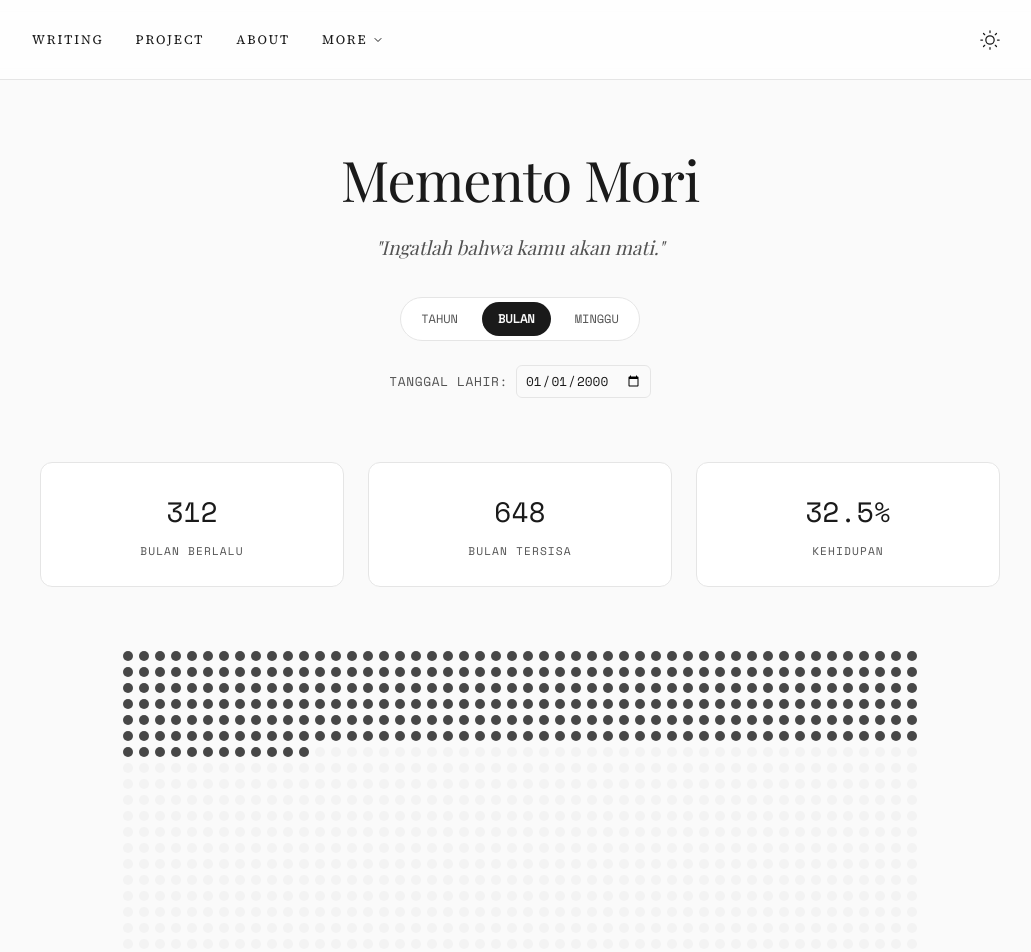
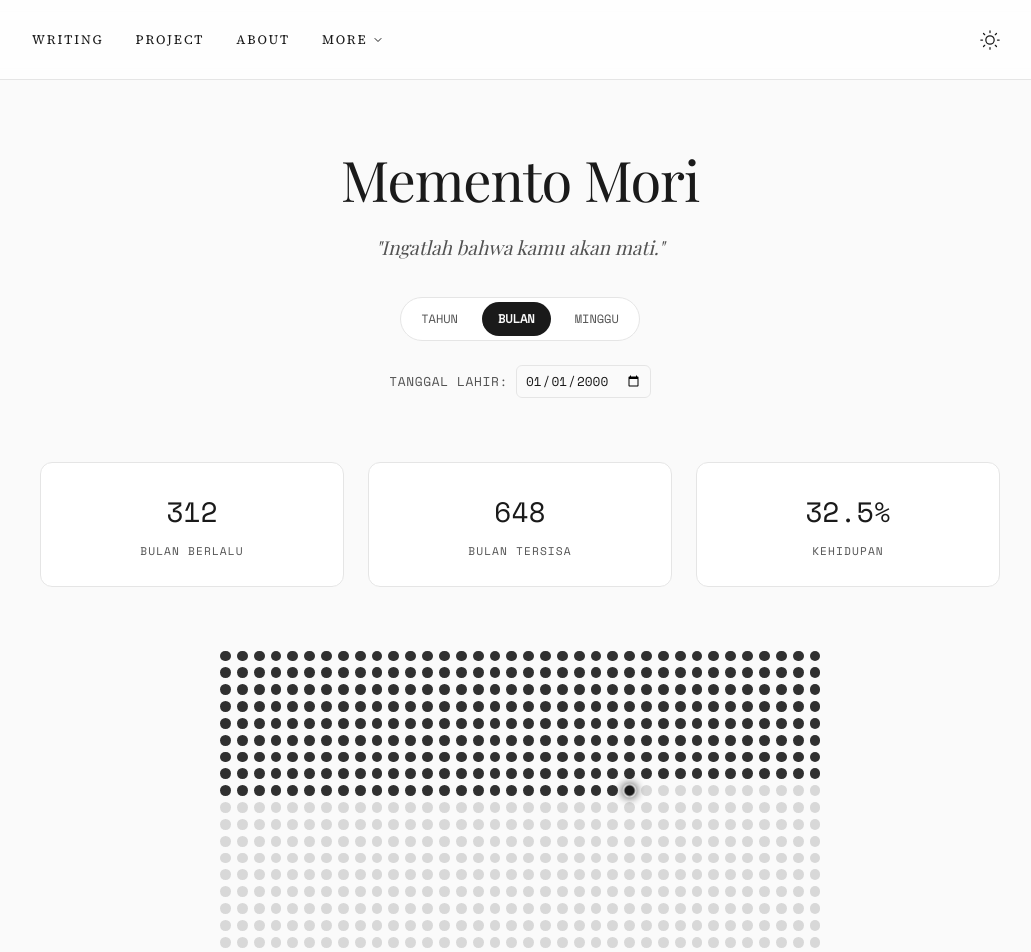
Before and after one commit to muhammadfaza16/muhammadfaza16.github.io, a Next.js app: page /time in a window 1280 px wide. Shown: the top 952 px of the page, without its empty margins (120-1151 px from the left). Built offline with nearby package versions, Linux system fonts and the light colour scheme; a web font is replaced by a local one.

Commit message:
Enhance clock UI with Memento Mori hint

```diff
--- a/src/app/time/page.tsx
+++ b/src/app/time/page.tsx
@@ -280,18 +280,41 @@ export default function TimePage() {
                 {/* Grid Visualization */}
                 <div style={{
                     marginBottom: "6rem",
-                    textAlign: "center"
+                    textAlign: "center",
+                    display: "flex",
+                    justifyContent: "center"
                 }}>
                     <div style={{
-                        display: "flex",
-                        flexWrap: "wrap",
-                        justifyContent: "center",
+                        display: "grid",
+                        gridTemplateColumns: viewMode === 'years'
+                            ? "repeat(10, 1fr)"
+                            : (viewMode === 'months' ? "repeat(auto-fit, minmax(8px, 1fr))" : "repeat(auto-fit, minmax(4px, 1fr))"),
+                        // Specific overrides for smoother layouts at different sizes
+                        ...(viewMode === 'months' && { gridTemplateColumns: "repeat(36, 1fr)" }),
                         gap: viewMode === 'years' ? "12px" : (viewMode === 'months' ? "6px" : "3px"),
-                        margin: "0 auto",
-                        maxWidth: viewMode === 'weeks' ? "100%" : "50rem"
-                    }}>
+                        maxWidth: viewMode === 'years' ? "350px" : (viewMode === 'months' ? "600px" : "100%"),
+                        width: "100%",
+                        // Mobile responsiveness overrides via media queries could be handled in CSS,
+                        // but inline styles are used here for simplicity.
+                        // For 'months', 36 cols is wide, might need media query logic if purely inline.
+                        // Let's use a simpler auto-fill strategy for months if strict grid causes overflow issues on mobile,
+                        // BUT user wanted "clearer". 36 cols = 3 years per row.
+                    }}
+                        className={viewMode === 'months' ? "months-grid" : ""}
+                    >
+                        {/* Inject style for mobile responsiveness for the complex grids */}
+                        <style jsx>{`
+                            @media (max-width: 640px) {
+                                .months-grid {
+                                    grid-template-columns: repeat(12, 1fr) !important;
+                                }
+                            }
+                        `}</style>
+
                         {Array.from({ length: totalUnits }).map((_, i) => {
                             const isLived = i < unitsLived;
+                            const isCurrent = i === unitsLived;
+
                             // Calculate dates based on view mode
                             let startDate, endDate;
                             if (viewMode === 'weeks') {
@@ -316,14 +339,21 @@ export default function TimePage() {
                                     key={i}
                                     title={`Usia ${age} | ${formatDate(startDate)}`}
                                     style={{
-                                        width: viewMode === 'years' ? "24px" : (viewMode === 'months' ? "10px" : "4px"),
-                                        height: viewMode === 'years' ? "24px" : (viewMode === 'months' ? "10px" : "4px"),
+                                        width: "100%",
+                                        aspectRatio: "1/1",
                                         borderRadius: "50%",
-                                        backgroundColor: isLived ? "var(--foreground)" : "var(--border)",
-                                        opacity: isLived ? 0.8 : 0.3,
-                                        transition: "opacity 0.2s ease"
+                                        backgroundColor: isLived ? "var(--foreground)" : "var(--foreground)",
+                                        opacity: isLived ? 0.9 : (isCurrent ? 1 : 0.15),
+                                        transition: "all 0.2s ease",
+                                        transform: isCurrent ? "scale(1.2)" : "scale(1)",
+                                        boxShadow: isCurrent ? "0 0 8px var(--foreground)" : "none",
+                                        border: isCurrent ? "1px solid var(--background)" : "none"
                                     }}
-                                    className={isLived ? "hover:opacity-100" : ""}
+                                    className={`
+                                        ${isLived ? "hover:opacity-100" : "hover:opacity-60"}
+                                        ${isCurrent ? "animate-pulse" : ""}
+                                        cursor-help
+                                    `}
                                 />
                             );
                         })}
@@ -347,6 +377,9 @@ export default function TimePage() {
                         Melihat kehidupan Anda tervisualisasi seperti ini mungkin terasa menakutkan, tetapi tujuannya bukan untuk membuat Anda depresi.
                         Tujuannya adalah urgensi. Titik-titik yang telah terisi (hitam) adalah masa lalu yang tidak bisa diubah.
                         Titik-titik yang transparan adalah masa depan, namun mereka tidak dijamin.
+                        <span className="block mt-2 font-bold text-[var(--foreground)]">
+                            Titik yang berdenyut adalah Anda saat ini.
+                        </span>
                     </p>
                     <p>
                         Apa yang akan Anda lakukan dengan titik {unitLabel.toLowerCase()} ini?
--- a/src/components/DigitalClock.tsx
+++ b/src/components/DigitalClock.tsx
@@ -53,9 +53,33 @@ export function DigitalClock({ onClick }: DigitalClockProps) {
                 textDecoration: "none",
                 transition: "opacity 0.2s ease"
             }}
-            className="hover:opacity-70"
+            className="hover:opacity-70 clock-container"
         >
-            {formatTime(time)}
+            <div style={{ position: 'relative', display: 'inline-block' }}>
+                <span className="clock-time">{formatTime(time)}</span>
+                <span
+                    className="clock-hint"
+                    style={{
+                        position: 'absolute',
+                        top: '100%',
+                        left: '50%',
+                        transform: 'translateX(-50%)',
+                        fontSize: '0.6rem',
+                        whiteSpace: 'nowrap',
+                        opacity: 0,
+                        transition: 'opacity 0.2s ease',
+                        marginTop: '0.2rem',
+                        color: 'var(--text-secondary)'
+                    }}
+                >
+                    Memento Mori
+                </span>
+                <style jsx>{`
+                    .clock-container:hover .clock-hint {
+                        opacity: 1;
+                    }
+                `}</style>
+            </div>
         </Link>
     );
 }
```
